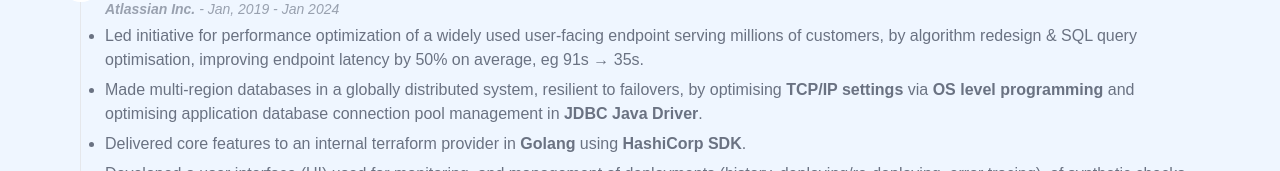
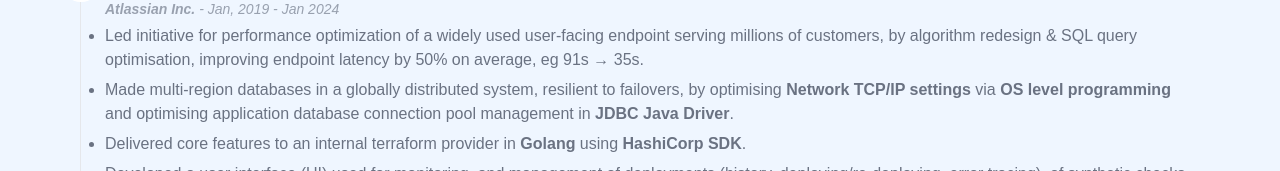
Before and after one commit to PaarthB/portfolio, a Next.js app: page / in a window 1280 px wide. Shown: the part 456-627 px from the top of the page. Built offline with nearby package versions, Linux system fonts and the light colour scheme.

Commit message:
Update page.tsx

```diff
--- a/src/app/experience/page.tsx
+++ b/src/app/experience/page.tsx
@@ -83,7 +83,7 @@ export default function Experience() {
                     by algorithm redesign & SQL query optimisation, improving endpoint latency by 50% on average, eg 91s → 35s.
                 </li>
                 <li className="pb-1.5">
-                    Made multi-region databases in a globally distributed system, resilient to failovers, by optimising <b>TCP/IP settings</b> via <b>OS level programming</b>{" "}
+                    Made multi-region databases in a globally distributed system, resilient to failovers, by optimising <b>Network TCP/IP settings</b> via <b>OS level programming</b>{" "}
                     and optimising application database connection pool management in <b>JDBC Java Driver</b>.
                 </li>
                 <li className="pb-1.5">
```
